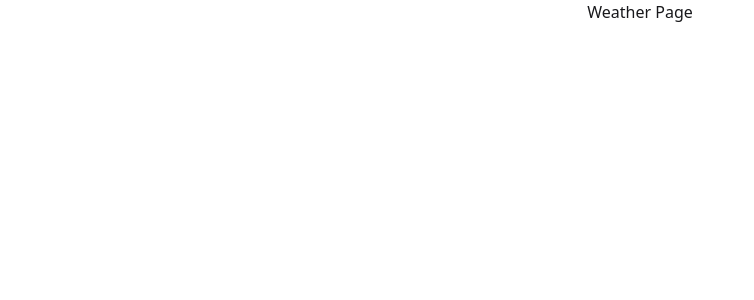
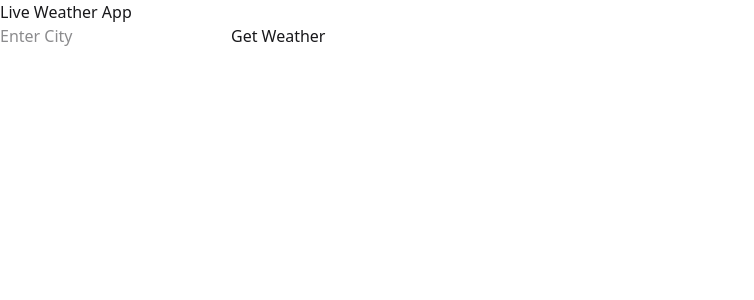
Before and after one commit to Peeyush-04/cipherschools-mern, a React (Vite) app: page / in a window 1280 px wide. Shown: the top 300 px of the page, without its empty margins (0-754 px from the left). Built offline with nearby package versions, Linux system fonts and the light colour scheme.

Commit message:
Form logic in App.jsx

```diff
--- a/src/App.jsx
+++ b/src/App.jsx
@@ -1,9 +1,26 @@
 import WeatherPage from "./pages/WeatherPage";
+import React, {useState} from 'react';
 
 export default function App() {
+
+  const [city, setCity] = useState('');
+  const [query, setQuery] = useState('');
+
+  const handleSearch = () => {
+    setQuery(city.trim());
+  };
+
   return (
-    <div className="App">
-      <WeatherPage />
+    <div className="app">
+      <h1>Live Weather App</h1>
+      <input
+        type="text"
+        placeholder="Enter City"
+        value={city}
+        onChange={(e) => setCity(e.target.value)}
+      />
+      <button onClick={handleSearch}>Get Weather</button>
+      {query && <WeatherPage city={query} />}
     </div>
   );
 }
```
